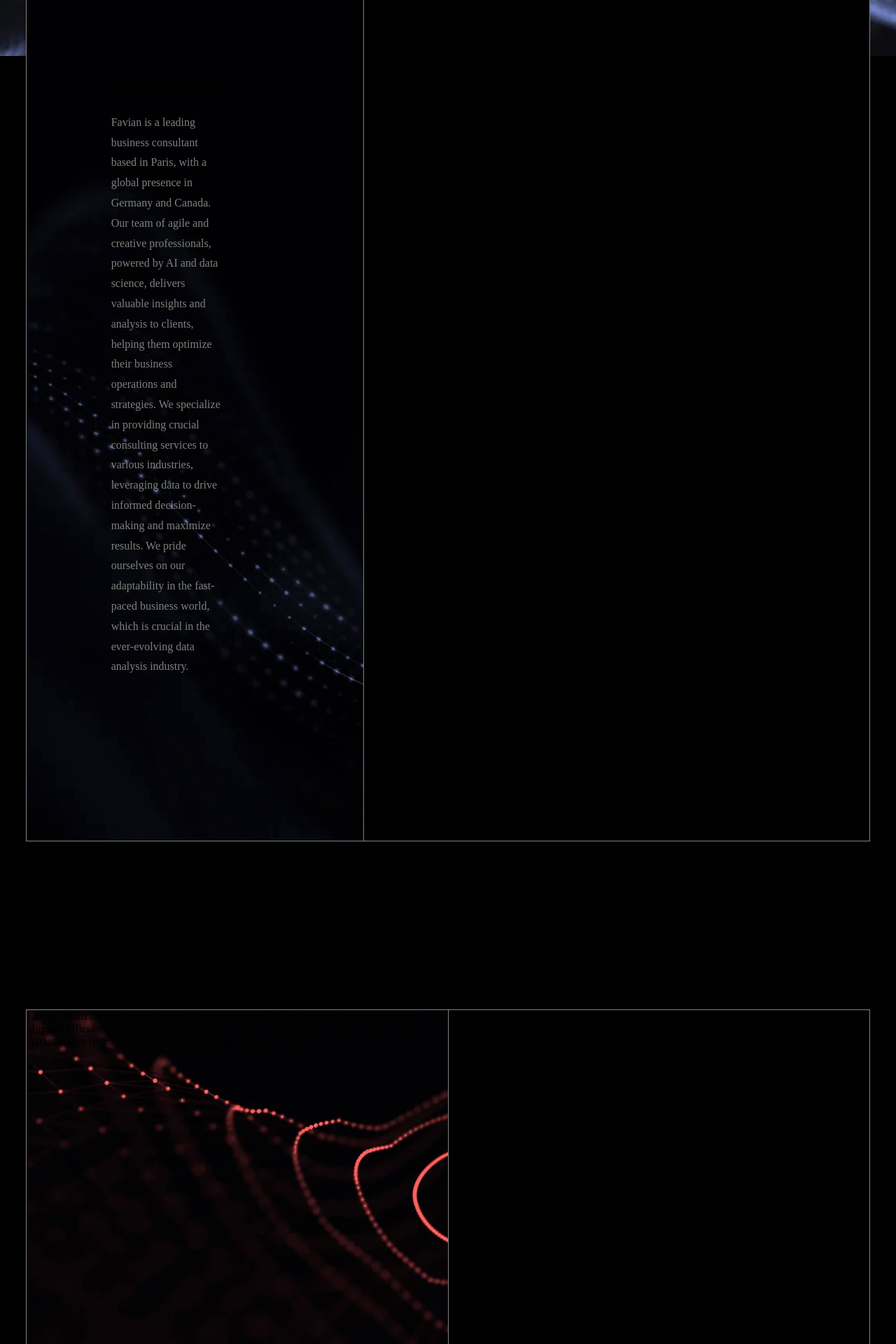
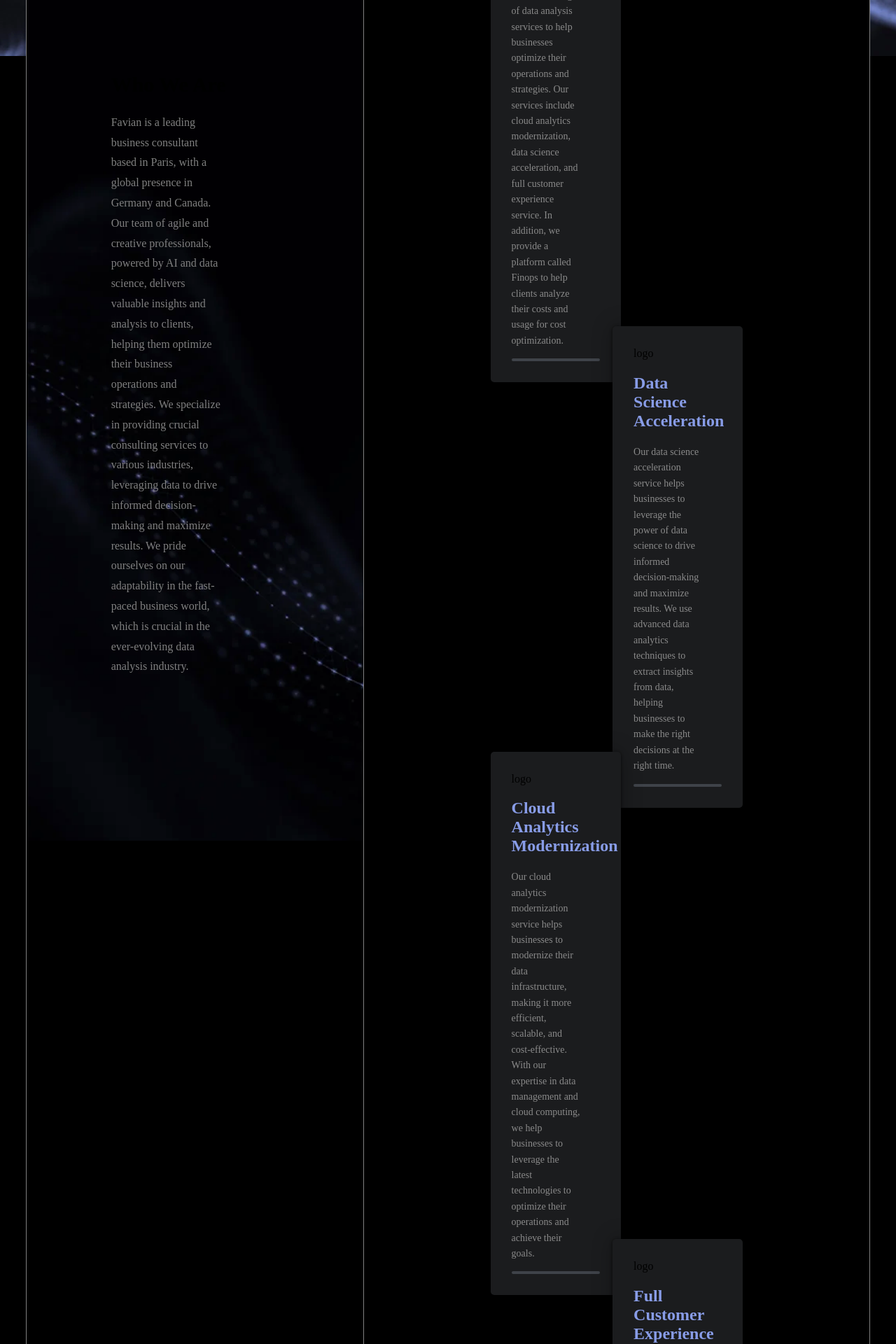
Before and after one commit to Albagher/Favian-Website, a React (Vite) app in the folder favian-app/: page / in a window 1280 px wide. Shown: the part 880-2800 px from the top of the page at 70% size. Built offline with nearby package versions, Linux system fonts and the light colour scheme.

Commit message:
dev:add animation about us more info

```diff
--- a/favian-app/src/App.tsx
+++ b/favian-app/src/App.tsx
@@ -10,6 +10,7 @@
 import Footer from "./components/Footer";
 import Nav from "./components/Nav";
 import WhoWeAre from "./components/WhoWeAre";
+import AboutUsMoreInfo from "./components/AboutUsMoreInfo";
 
 const whoWeAre = {
   title: "Who We Are",
@@ -100,7 +101,9 @@
               </div>
             </Parallax>
           </div>
-          <div className="description-right">right</div>
+          <div className="description-right">
+            <AboutUsMoreInfo />
+          </div>
         </section>
       </div>
 
--- /dev/null
+++ b/favian-app/src/components/AboutUsMoreInfo.scss
@@ -0,0 +1,75 @@
+.about-us-more-info {
+  display: flex;
+  justify-content: center;
+
+  &__container {
+    width: 50%;
+  }
+
+  &__services,
+  &__acceleration,
+  &__modernization,
+  &__experience-service {
+    &-item {
+      width: 35%;
+      padding: 30px;
+      border-radius: 5px;
+      box-shadow: (
+        0px 0px 30px 0px rgba(0, 0, 0, 0.3),
+        0 1px 4px rgba(0, 0, 0, 0.6)
+      );
+      background-color: rgba(27, 28, 30);
+
+      &-logo {
+        // styles pour le logo
+        // par exemple, taille, marges, etc.
+      }
+
+      &-title {
+        // styles pour le titre de chaque service
+        // par exemple, taille de la police, poids, couleur, etc.
+        color: #889ce7;
+      }
+
+      &-description {
+        color: rgb(138, 138, 138);
+        line-height: 1.6em;
+        font-size: 14px;
+        width: 80%;
+      }
+      &-line {
+        border: solid 2px #3f4349;
+        border-radius: 5px;
+      }
+    }
+  }
+
+  // Vous pouvez ajouter des styles spécifiques à chaque section si nécessaire
+  &__services {
+    // Styles spécifiques à la section des services
+    position: relative;
+    top: -10vh;
+  }
+
+  &__acceleration {
+    // Styles spécifiques à la section d'accélération
+    display: flex;
+    justify-content: right;
+    position: relative;
+    top: -20vh;
+  }
+
+  &__modernization {
+    // Styles spécifiques à la section de modernisation
+    position: relative;
+    top: -30vh;
+  }
+
+  &__experience-service {
+    // Styles spécifiques à la section du service d'expérience
+    display: flex;
+    justify-content: right;
+    position: relative;
+    top: -40vh;
+  }
+}
--- /dev/null
+++ b/favian-app/src/components/AboutUsMoreInfo.tsx
@@ -0,0 +1,238 @@
+import { useEffect } from "react";
+import { gsap } from "gsap";
+import { ScrollToPlugin, ScrollTrigger } from "gsap/all";
+
+gsap.registerPlugin(ScrollTrigger, ScrollToPlugin);
+
+import "./AboutUsMoreInfo.scss";
+type Props = {};
+
+const AboutUsMoreInfo = (props: Props) => {
+  // @ts-ignore
+  const slideInleft = (elem, delay, duration) => {
+    gsap.fromTo(
+      elem,
+      {
+        opacity: 0,
+        x: -200,
+      },
+      {
+        opacity: 1,
+        x: 0,
+        delay: delay || 0.4,
+        duration: duration || 1.1,
+        scrollTrigger: {
+          trigger: elem,
+          start: "top center",
+          end: "bottom center",
+        },
+      }
+    );
+  };
+
+    // @ts-ignore
+    const slideInbottom = (elem, delay, duration) => {
+      gsap.fromTo(
+        elem,
+        {
+          opacity: 0,
+          y: 200,
+        },
+        {
+          opacity: 1,
+          y: 0,
+          delay: delay || 0.4,
+          duration: duration || 1.1,
+          scrollTrigger: {
+            trigger: elem,
+            start: "top center",
+            end: "bottom center",
+          },
+        }
+      );
+    };
+
+    useEffect(() => {
+      // @ts-ignore
+      slideInbottom("#services-item");
+    }, []);
+
+    useEffect(() => {
+      // @ts-ignore
+      slideInbottom("#acceleration-item");
+    }, []);
+
+    useEffect(() => {
+      // @ts-ignore
+      slideInbottom("#modernization-item");
+    }, []);
+
+    useEffect(() => {
+      // @ts-ignore
+      slideInbottom("#experience-service-item");
+    }, []);
+
+  useEffect(() => {
+    // @ts-ignore
+    slideInleft("#service-title");
+  }, []);
+  useEffect(() => {
+    // @ts-ignore
+    slideInleft("#acceleration-title");
+  }, []);
+  useEffect(() => {
+    // @ts-ignore
+    slideInleft("#modernization-title");
+  }, []);
+  useEffect(() => {
+    // @ts-ignore
+    slideInleft("#experience-service-title");
+  }, []);
+
+  useEffect(() => {
+    // @ts-ignore
+    slideInleft("#services-description");
+  }, []);
+  useEffect(() => {
+    // @ts-ignore
+    slideInleft("#acceleration-description");
+  }, []);
+  useEffect(() => {
+    // @ts-ignore
+    slideInleft("#modernization-description");
+  }, []);
+  useEffect(() => {
+    // @ts-ignore
+    slideInleft("#experience-service-description");
+  }, []);
+
+  useEffect(() => {
+    // @ts-ignore
+    slideInleft("#services-line");
+  }, []);
+  useEffect(() => {
+    // @ts-ignore
+    slideInleft("#acceleration-line");
+  }, []);
+  useEffect(() => {
+    // @ts-ignore
+    slideInleft("#modernization-line");
+  }, []);
+  useEffect(() => {
+    // @ts-ignore
+    slideInleft("#experience-service-line");
+  }, []);
+
+  return (
+    <div className="about-us-more-info">
+      <div className="about-us-more-info__container">
+        <div className="about-us-more-info__services">
+          <div className="about-us-more-info__services-item" id="services-item">
+            <div className="about-us-more-info__services-logo">logo</div>
+            <h1
+              className="about-us-more-info__services-item-title"
+              id="service-title"
+            >
+              Our Services
+            </h1>
+            <p
+              className="about-us-more-info__services-item-description"
+              id="services-description"
+            >
+              We offer a range of data analysis services to help businesses
+              optimize their operations and strategies. Our services include
+              cloud analytics modernization, data science acceleration, and full
+              customer experience service. In addition, we provide a platform
+              called Finops to help clients analyze their costs and usage for
+              cost optimization.
+            </p>
+            <div
+              className="about-us-more-info__services-item-line"
+              id="services-line"
+            ></div>
+          </div>
+        </div>
+        <div className="about-us-more-info__acceleration">
+          <div className="about-us-more-info__acceleration-item" id="acceleration-item">
+            <div className="about-us-more-info__acceleration-logo">logo</div>
+            <h1
+              className="about-us-more-info__acceleration-item-title title"
+              id="acceleration-title"
+            >
+              Data Science Acceleration
+            </h1>
+            <p
+              className="about-us-more-info__acceleration-item-description"
+              id="acceleration-description"
+            >
+              Our data science acceleration service helps businesses to leverage
+              the power of data science to drive informed decision-making and
+              maximize results. We use advanced data analytics techniques to
+              extract insights from data, helping businesses to make the right
+              decisions at the right time.
+            </p>
+            <div
+              className="about-us-more-info__acceleration-item-line"
+              id="acceleration-line"
+            ></div>
+          </div>
+        </div>
+        <div className="about-us-more-info__modernization">
+          <div className="about-us-more-info__modernization-item" id="modernization-item">
+            <div className="about-us-more-info__modernization-logo">logo</div>
+            <h1
+              className="about-us-more-info__modernization-item-title title"
+              id="modernization-title"
+            >
+              Cloud Analytics Modernization
+            </h1>
+            <p
+              className="about-us-more-info__modernization-item-description"
+              id="modernization-description"
+            >
+              Our cloud analytics modernization service helps businesses to
+              modernize their data infrastructure, making it more efficient,
+              scalable, and cost-effective. With our expertise in data
+              management and cloud computing, we help businesses to leverage the
+              latest technologies to optimize their operations and achieve their
+              goals.
+            </p>
+            <div
+              className="about-us-more-info__modernization-item-line"
+              id="modernization-line"
+            ></div>
+          </div>
+        </div>
+        <div className="about-us-more-info__experience-service">
+          <div className="about-us-more-info__experience-service-item" id="experience-service-item">
+            <div className="about-us-more-info__experience-service-logo">
+              logo
+            </div>
+            <h1
+              className="about-us-more-info__experience-service-item-title title"
+              id="experience-service-title"
+            >
+              Full Customer Experience Service
+            </h1>
+            <p
+              className="about-us-more-info__experience-service-item-description"
+              id="experience-service-description"
+            >
+              Our full customer experience service helps businesses to enhance
+              their customer experience, creating loyal customers who will
+              return time and time again. We analyze customer data to identify
+              pain points and opportunities for improvement, helping businesses
+              to create a seamless and personalized customer experience.
+            </p>
+            <div
+              className="about-us-more-info__experience-service-item-line"
+              id="experience-service-line"
+            ></div>
+          </div>
+        </div>
+      </div>
+    </div>
+  );
+};
+
+export default AboutUsMoreInfo;
```
Also changed, not shown: 1 other file (tests, documents, lock files or other folders).
